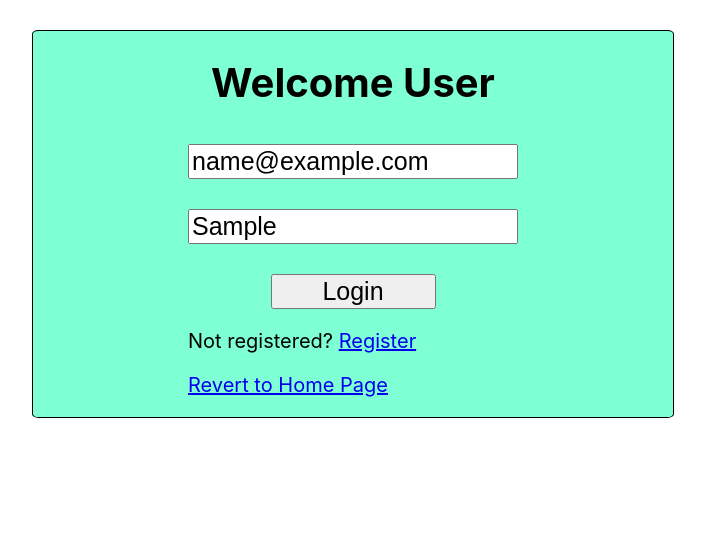
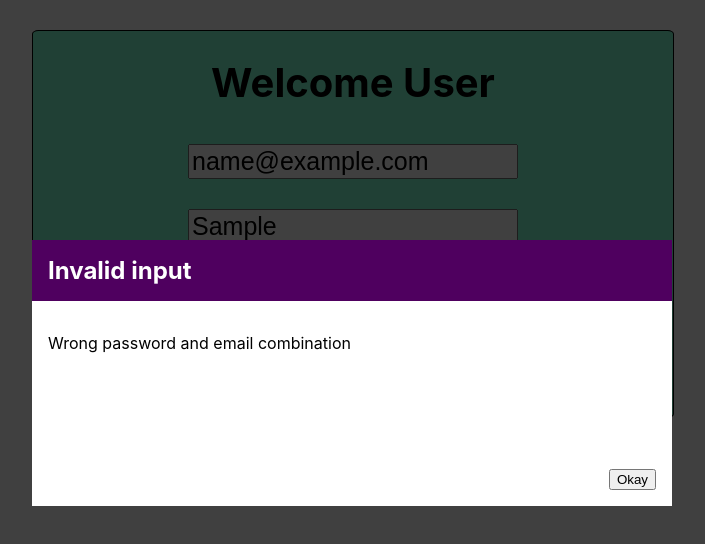
Before and after one commit to asnganje/frontEnd-SMS, a React (Create React App) app in the folder sms-frontend/: page /login in a window 1280 px wide. Both pictures are taken after typing "name@example.com", "Sample" into the empty fields and a click on the button "Login". Shown: the top 544 px of the page, without its empty margins (288-993 px from the left). Built offline with nearby package versions, Linux system fonts and the light colour scheme; no server answers.

Commit message:
Add error handling modal

```diff
--- a/sms-frontend/src/components/Login.js
+++ b/sms-frontend/src/components/Login.js
@@ -2,39 +2,44 @@ import {React, useState} from "react";
 import { Link } from "react-router-dom";
 import axios from 'axios'
 import '../styles/login.css'
-import Student from "./Student";
+// import Student from "./Student";
+import ErrorModal from "./UI/ErrorModal";
 
 const Login = () => {
     const [email, setEmail] = useState('')
     const [password, setPassword] = useState('')
-    const [loginResponse, setLoginResponse] = useState(null)
-    const [isLoggedIn, setIsLoggedIn] = useState(false)
-
+    // const [loginResponse, setLoginResponse] = useState(null)
+    const [error, setError] = useState()
     const loginSubmit = (e) => {
         e.preventDefault();
 
         axios.post('http://127.0.0.1:3000/login', {email, password})
             .then(res => {
-                setLoginResponse(res.data)
-                setIsLoggedIn(true)
+                // setLoginResponse(res.data)
                 // console.log('res', res)
             })
             .catch(err=>{
-                console.log('err', err)
+                console.log(err)
+                setError({
+                    title: "Invalid input",
+                    message: "Wrong password and email combination"
+                })
+                return;
             })
 
         // console.log({email, password})
     }
 
-    if(isLoggedIn) {
-        return(
-            <Student response={loginResponse}/>
-        )
+
+    const handleErrorModal = () => {
+        setError(null)
     }
 
 
 
     return(
+        <>
+            {error && <ErrorModal errorHandler = {handleErrorModal} title = {error.title} message = {error.message}/>}
             <div className="login-container">
                 <h1>Welcome User</h1>
                 <div>
@@ -58,6 +63,7 @@ const Login = () => {
                 </div>
                 {/* { isLoggedIn && loginResponse && <Student response = {loginResponse}/>} */}
             </div>
+        </>
     )
 }
 
--- /dev/null
+++ b/sms-frontend/src/components/UI/ErrorModal.css
@@ -0,0 +1,48 @@
+.backdrop {
+    position: fixed;
+    top: 0;
+    left: 0;
+    width: 100%;
+    height: 100vh;
+    z-index: 10;
+    background: rgba(0, 0, 0, 0.75);
+  }
+
+  .modal {
+    position: fixed;
+    top: 30vh;
+    left: 10%;
+    width: 80%;
+    z-index: 100;
+    overflow: hidden;
+  }
+
+  .header {
+    background: #4f005f;
+    padding: 1rem;
+  }
+
+  .header h2 {
+    margin: 0;
+    color: white;
+  }
+
+  .content {
+    padding: 1rem;
+    background-color: white;
+    height: 15vh;
+  }
+
+  .actions {
+    padding: 1rem;
+    display: flex;
+    justify-content: flex-end;
+    background-color: white;
+  }
+
+  @media (min-width: 768px) {
+    .modal {
+      left: calc(50% - 20rem);
+      width: 40rem;
+    }
+  }
--- /dev/null
+++ b/sms-frontend/src/components/UI/ErrorModal.js
@@ -0,0 +1,22 @@
+import './ErrorModal.css'
+
+const ErrorModal = (props) => {
+    return (
+        <div>
+            <div className="backdrop"></div>
+            <div className="modal">
+            <header className="header">
+                <h2>{props.title}</h2>
+            </header>
+            <div className="content">
+                <p>{props.message}</p>
+            </div>
+            <footer className="actions">
+                <button onClick = {props.errorHandler} type="button">Okay</button>
+            </footer>
+            </div>
+        </div>
+    )
+}
+
+export default ErrorModal;
```
Lines whose indentation alone changed are shown as unchanged.
